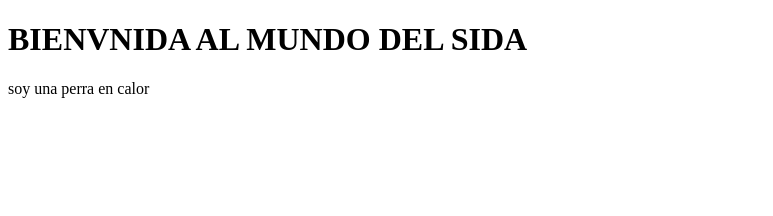
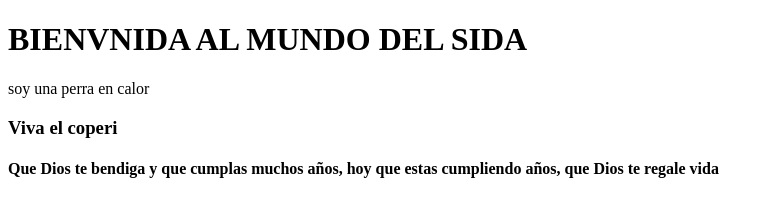
Before and after one commit to quinterocl1/Bellak, a plain HTML site: page bichiyal.html in a window 1280 px wide. Shown: the whole page, without its empty margins (0-773 px from the left). Drawn offline with Linux system fonts and the light colour scheme.

Commit message:
Editado por laura

```diff
--- a/bichiyal.html
+++ b/bichiyal.html
@@ -9,5 +9,7 @@
 <body>
     <h1>BIENVNIDA AL MUNDO DEL SIDA</h1>
     <a>soy una perra en calor</a>
+    <h3>Viva el coperi</h3>
+    <h4>Que Dios te bendiga y que cumplas muchos años, hoy que estas cumpliendo años, que Dios te regale vida </h4>
 </body>
 </html>
```
